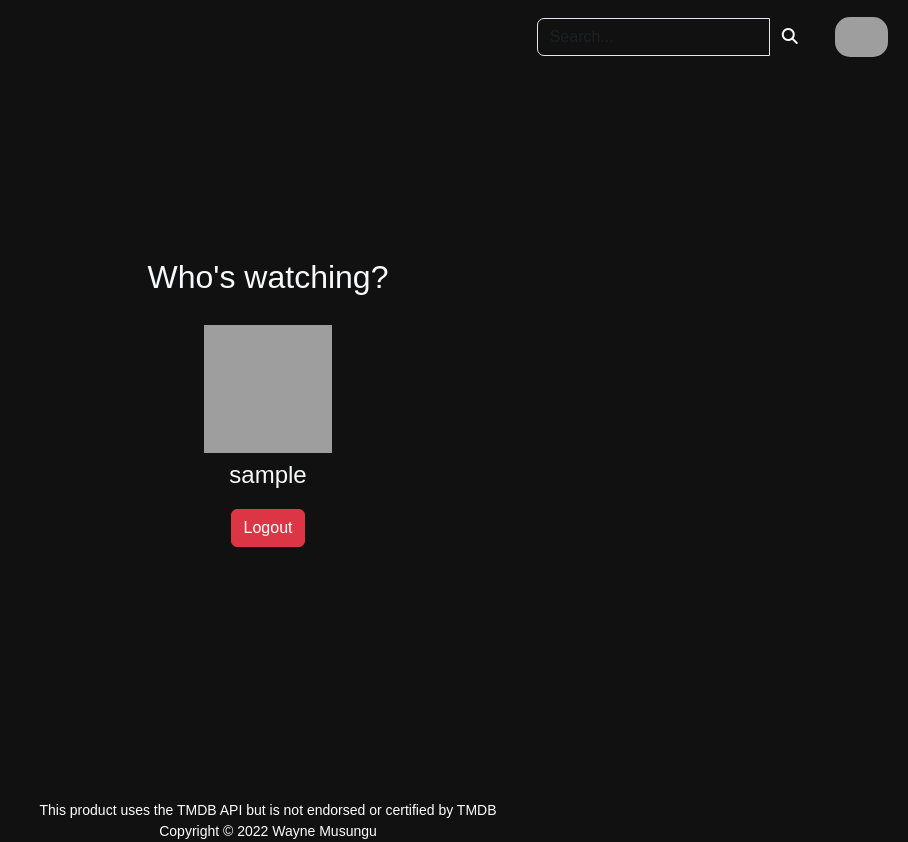
After one commit to WayneMusungu/Netflix-Clone, a Django app: page /profile/ in a window 1280 px wide. The commit adds this page. Shown: the whole page, without its empty margins (372-1280 px from the left). Run offline with Django 4.2, Linux system fonts and the light colour scheme; the visitor is signed in with stand-in values (Sample User, id 1); some libraries are stand-ins or nearby versions; grey boxes are pictures that could not be loaded.

Commit message:
add a profile template and its views

```diff
--- a/movies/urls.py
+++ b/movies/urls.py
@@ -5,5 +5,7 @@ urlpatterns = [
     path('', views.home, name='home'),
     path('login/', views.login, name='login'),
     path('register/', views.register, name='register'),
+    path('logout/', views.logout, name='logout'),
+    path('profile/', views.profile, name='profile'),
 
 ]
--- a/movies/views.py
+++ b/movies/views.py
@@ -45,3 +45,9 @@ def login(request):
 
 def home(request):
     return render(request, 'index.html')
+
+def profile(request):
+    return render(request, 'profile.html')
+
+def logout(request):
+    return redirect('home')
--- a/static/css/base.css
+++ b/static/css/base.css
@@ -0,0 +1,65 @@
+* {
+    margin: 0;
+    box-sizing: border-box;
+  }
+
+body {
+  font-family: Arial, Helvetica, sans-serif;
+  background-color: #111;
+}
+
+/* nav */
+
+.nav__logo {
+  height: 5rem;
+  width: auto;
+}
+
+.nav {
+  position: fixed;
+  top: 0;
+  width: 100%;
+  display: flex;
+  justify-content: space-between;
+  padding: 2px 20px;
+  z-index: 1;
+  transition-timing-function: ease-in;
+  transition: all 0.5s;
+}
+
+.nav__black {
+  background-color: #111;
+}
+
+form {
+  padding-top: 1rem;
+}
+
+.form-control{
+    border-radius: 7px;
+    border: 1.5px solid #E3E6ED;
+}
+
+input.form-control:focus{
+    box-shadow: none;
+    border: 1.5px solid #E3E6ED;
+    background-color: #F7F8FD;
+    letter-spacing: 1px;
+}
+button.search {
+    border-radius: 7px;
+}
+
+#profile {
+  height: 2.5rem;
+  width: auto;
+  border-radius: 15px;
+}
+
+footer {
+  display: flex;
+  flex-direction: column;
+  justify-content: center;
+  align-items: center;
+  color: #FFF;
+}
--- a/templates/base.html
+++ b/templates/base.html
@@ -22,6 +22,40 @@
 </head>
 <body>
 
+    <div id="nav" class="nav d-flex">
+        {% if request.user.is_authenticated %}
+        <a href="{% url 'home' %}">
+            <!-- <img class="nav__logo img-fluid" src="{% static 'images/netflix_logo.png' %}" alt=""/> -->
+        </a>
+        <!-- SEarch bar -->
+        <div class="d-flex align-items-center">
+            <form action="{% url 'search' %}" method="post">
+                {% csrf_token %}
+                <div class="input-group mb-3">
+                    <div class="input-group">
+                        <input type="text" name="term" class="form-control bg-transparent text-light"
+                               placeholder="Search...">
+                        <button class="btn search" id="button-addon2" type="submit"><i
+                                class="fas fa-search text-light"></i>
+                        </button>
+                    </div>
+                </div>
+            </form>
+
+            <div class="profile ms-4">
+                <a href="{% url 'profile' %}" class="text-decoration-none">
+                    <img src="https://ih0.redbubble.net/image.618427277.3222/flat,1000x1000,075,f.u2.jpg" style="border-radius: 15px;" id="profile" class="img-fluid">
+                </a>
+            </div>
+        </div>
+        {% else %}
+        <a href="{% url 'home' %}">
+            <img class="nav__logo img-fluid" src="{% static 'images/netflix_logo.png' %}" alt=""/>
+        </a>
+        {% endif %}
+    </div>
+
+
 {% block content %}
 
 {%endblock%}
--- /dev/null
+++ b/templates/profile.html
@@ -0,0 +1,20 @@
+{%extends 'base.html'%}
+{% load static %}
+
+{% block title %}
+Profile
+{% endblock %}
+
+{% block content %}
+<div class="d-flex justify-content-center flex-column align-items-center min-vh-100">
+    <p class="fs-2 text-center text-light mb-4">Who's watching?</p>
+    <img src="https://ih0.redbubble.net/image.618427277.3222/flat,1000x1000,075,f.u2.jpg" class="img-fluid" style="height: 8rem; width: 8rem;">
+    <p class="text-light fs-4 mt-1">{{ request.user.get_username }}</p>
+
+    <div>
+        <a href="{% url 'logout' %}" class="mt-3">
+            <button type="submit" class="btn btn-danger">Logout</button>
+        </a>
+    </div>
+</div>
+{% endblock content %}
```
Also changed, not shown: static/images/Netflix-Background.jpg (added), static/images/background.png (added), static/images/register_bg.jpg (added).
